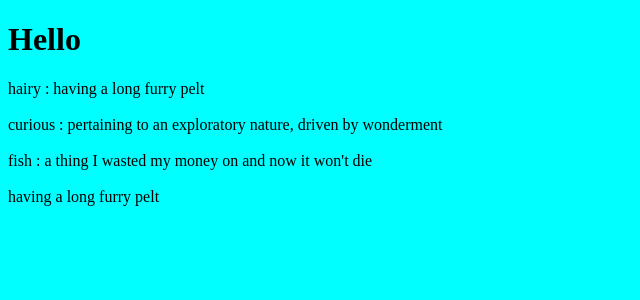
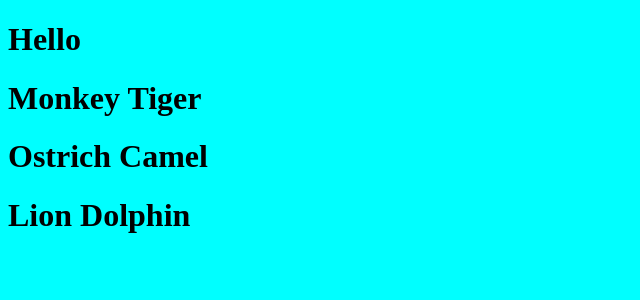
Before and after one commit to Liz303/dev, a PHP site: page /phpractice.php in a window 1280 px wide. Shown: the top 300 px of the page, without its empty margins (0-640 px from the left). Run offline with PHP 8.4, Linux system fonts and the light colour scheme; some libraries are stand-ins or nearby versions.

Commit message:
did a practice array inside array

```diff
--- a/phpractice.php
+++ b/phpractice.php
@@ -27,7 +27,7 @@ foreach ($highScore as $score) {
 */
 
 //associative arrays
-$traits = array('hairy'=>'having a long furry pelt', 'curious'=>'pertaining to an exploratory nature, driven by wonderment', 'fish'=> 'a thing I wasted my money on and now it won\'t die');
+/* $traits = array('hairy'=>'having a long furry pelt', 'curious'=>'pertaining to an exploratory nature, driven by wonderment', 'fish'=> 'a thing I wasted my money on and now it won\'t die');
 
 foreach ($traits as $word => $description) {
 
@@ -36,6 +36,35 @@ foreach ($traits as $word => $description) {
 
 //to get a value from the above array I can
 print $traits['hairy']. "<br />";
+*/
+
+$newAnimals = array(
+		(object) array(
+			"head" => "Monkey",
+			"body" => "Tiger",
+		),
+		(object) array(
+			"head" => "Ostrich",
+			"body" => "Camel",
+		),
+		(object) array(
+			"head" => "Lion",
+			"body" => "Dolphin",
+
+		),
+	);
+
+	$newAnimals = (object) $newAnimals;
+	//ask Ian what this line is doing
+	//also ask ian about objects
+$newAnimals = (object) $newAnimals;
+
+foreach($newAnimals as $animal) {
+
+	print '<h1>' . $animal->head ." ". $animal->body .'</h1>';
+
+}
+
 ?>
 
   <!-- Grab Google CDN's jQuery, with a protocol relative URL; fall back to local if offline -->
```
